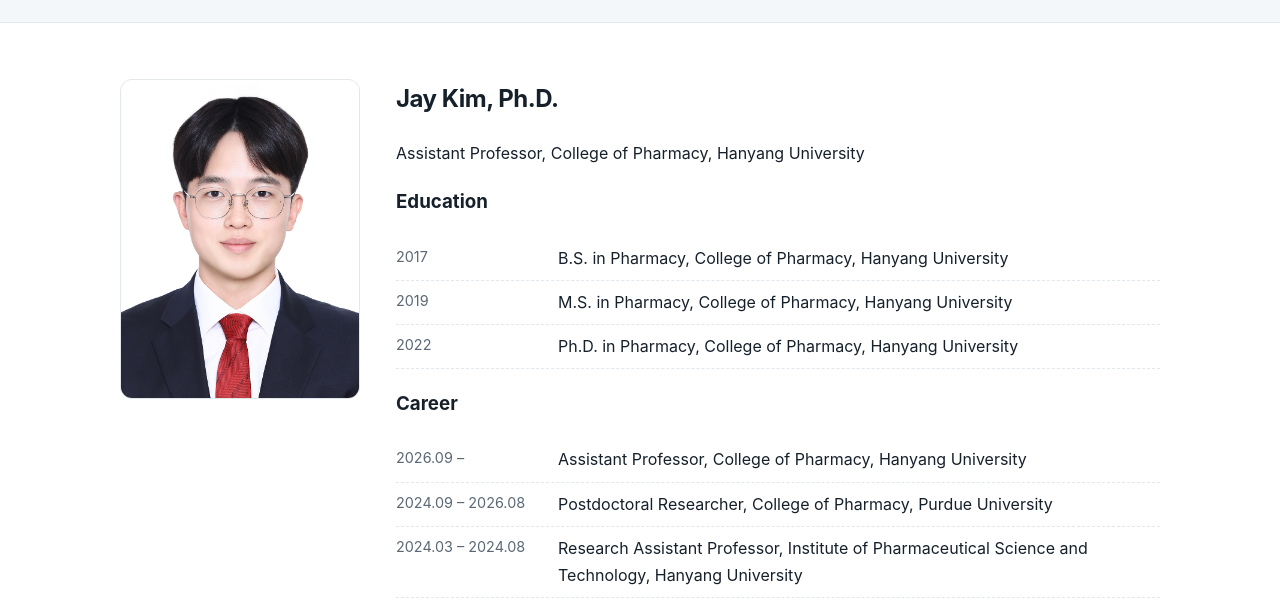
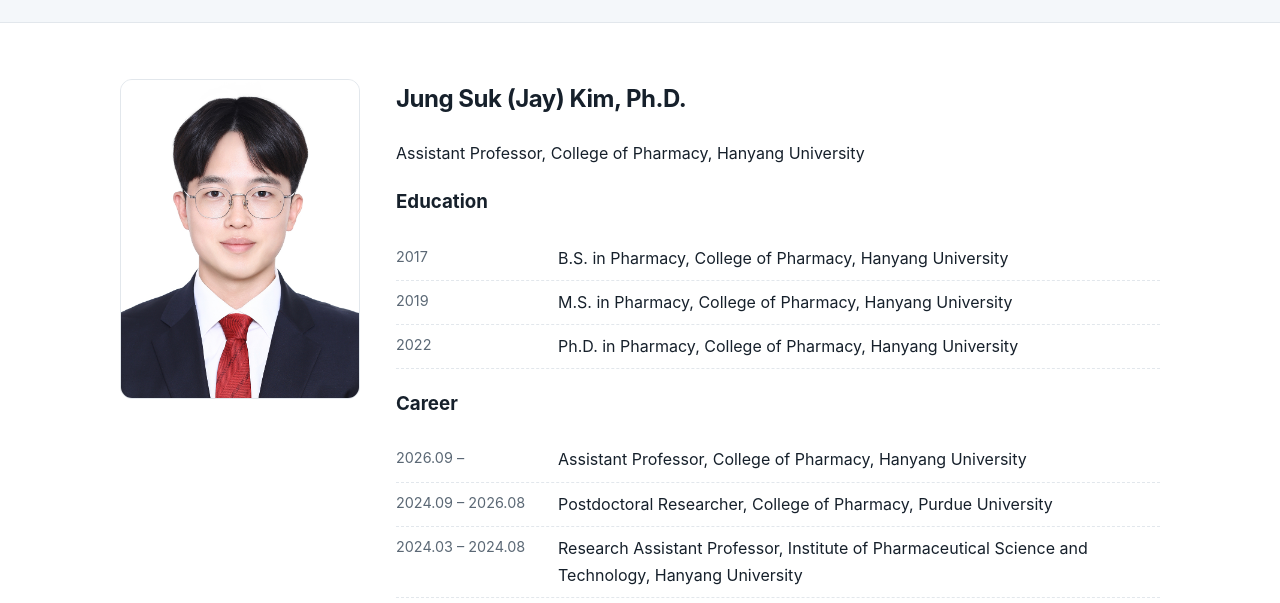
Before and after one commit to JAYlab-HYU/JAYlab-HYU.github.io, a plain HTML site: page pi.html in a window 1280 px wide. Shown: the part 181-784 px from the top of the page. Drawn offline with Linux system fonts and the light colour scheme; a web font is replaced by a local one.

Commit message:
PI 이름 표기 수정: 김정석 (Jay Kim) / Jung Suk (Jay) Kim
Co-Authored-By: Claude Opus 5.5 <noreply@anthropic.com>
Claude-Session: https://claude.ai/code/session_019Hk12pSpYo27Hb2zGMS5dC

```diff
--- a/pi.html
+++ b/pi.html
@@ -13,7 +13,7 @@
 <main id="main">
 <div class="page-head"><div class="wrap"><h1><span class="ko">PI</span><span class="en">Principal Investigator</span></h1></div></div><section class="block"><div class="wrap"><div class="pi">
 <div class="photo"><img src="images/pi.jpg.jpg" alt="" style="width:100%;height:100%;object-fit:cover"></div>
-<div><h2 style="margin-top:0"><span class="ko">김정석 (Jay)</span><span class="en">Jay Kim, Ph.D.</span></h2>
+<div><h2 style="margin-top:0"><span class="ko">김정석 (Jay Kim)</span><span class="en">Jung Suk (Jay) Kim, Ph.D.</span></h2>
 <p><span class="ko">한양대학교 약학대학 조교수</span><span class="en">Assistant Professor, College of Pharmacy, Hanyang University</span></p>
 <h3><span class="ko">학력</span><span class="en">Education</span></h3>
 <ul class="cv">
```
